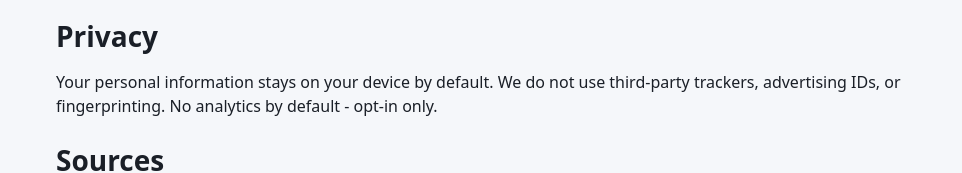
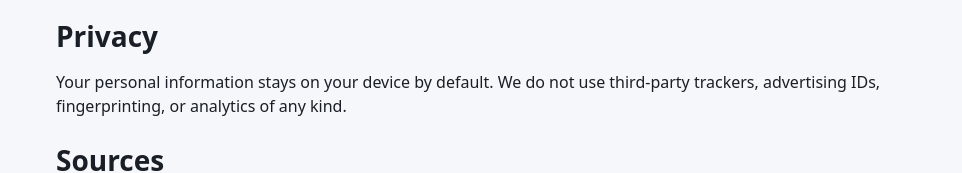
Before and after one commit to GoudyMT/ask214, a SvelteKit app: page /about in a window 1280 px wide. Shown: the part 480-653 px from the top of the page, without its empty margins (158-1120 px from the left). Built offline with nearby package versions, Linux system fonts and the light colour scheme.

Commit message:
fix(about): state the zero-analytics posture honestly

```diff
--- a/src/routes/about/+page.svelte
+++ b/src/routes/about/+page.svelte
@@ -29,7 +29,7 @@
 <h2>Privacy</h2>
 <p>
 	Your personal information stays on your device by default. We do not use third-party trackers,
-	advertising IDs, or fingerprinting. No analytics by default - opt-in only.
+	advertising IDs, fingerprinting, or analytics of any kind.
 </p>
 
 <h2>Sources</h2>
```
Also changed, not shown: 1 other file (tests, documents, lock files or other folders).
